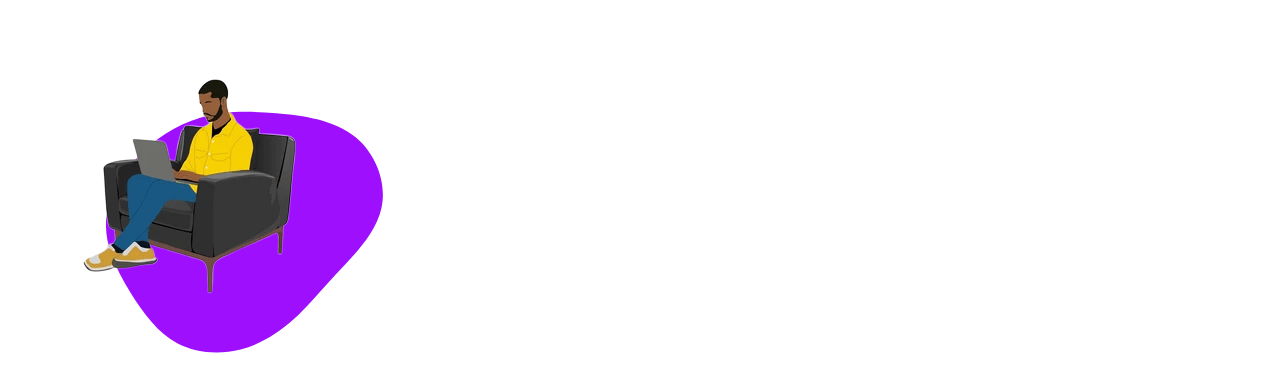
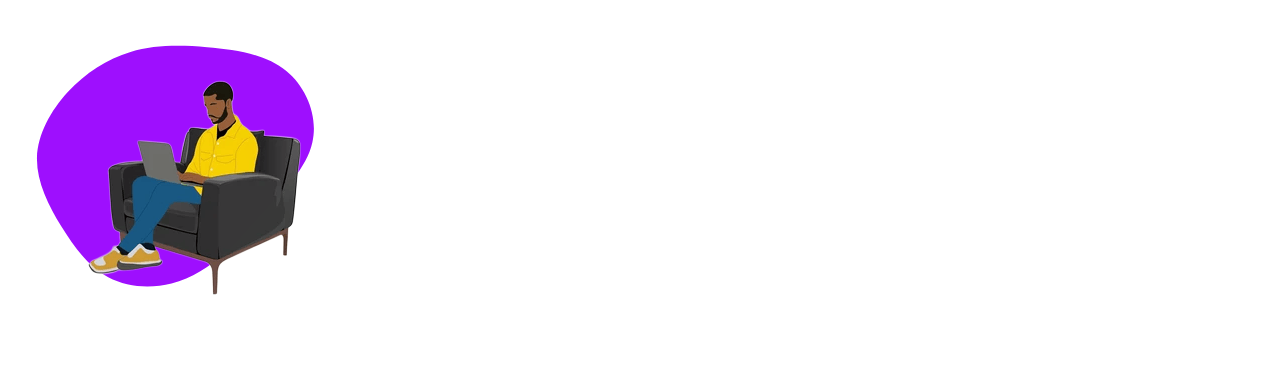
Before and after one commit to ruperthjr/ruperthjr.github.io, a plain HTML site: page index.html in a window 1280 px wide. Shown: the top 386 px of the page. Drawn offline with nearby package versions, Linux system fonts and the light colour scheme; a web font is replaced by a local one.

Commit message:
ft:updates

```diff
--- a/index.html
+++ b/index.html
@@ -2,12 +2,13 @@
 <html>
 
 <head>
+
+	<head>
 		<meta charset="utf-8">
 		<meta http-equiv="X-UA-Compatible" content="IE=edge">
-	<meta http-equiv="Content-Security-Policy" content="default-src 'self'; script-src 'self' https://cdnjs.cloudflare.com https://cdn.tailwindcss.com 'unsafe-inline'; style-src 'self' https://cdnjs.cloudflare.com 'unsafe-inline'; img-src 'self' data:;">
 		<meta name="viewport" content="width=device-width, initial-scale=1">
 		<title>Ruperth Nyagesoa</title>
-	<link rel="stylesheet" type="text/css" href="https://ruperthjr.github.io/css/main.css">
+		<link rel="stylesheet" type="text/css" href="/css/main.css">
 		<link rel="stylesheet" href="https://cdnjs.cloudflare.com/ajax/libs/font-awesome/6.4.0/css/all.min.css">
 		<script type="text/javascript" src="https://cdnjs.cloudflare.com/ajax/libs/wow/1.1.2/wow.min.js"></script>
 		<script src="https://cdn.tailwindcss.com"></script>
```
Lines whose indentation alone changed are shown as unchanged.
